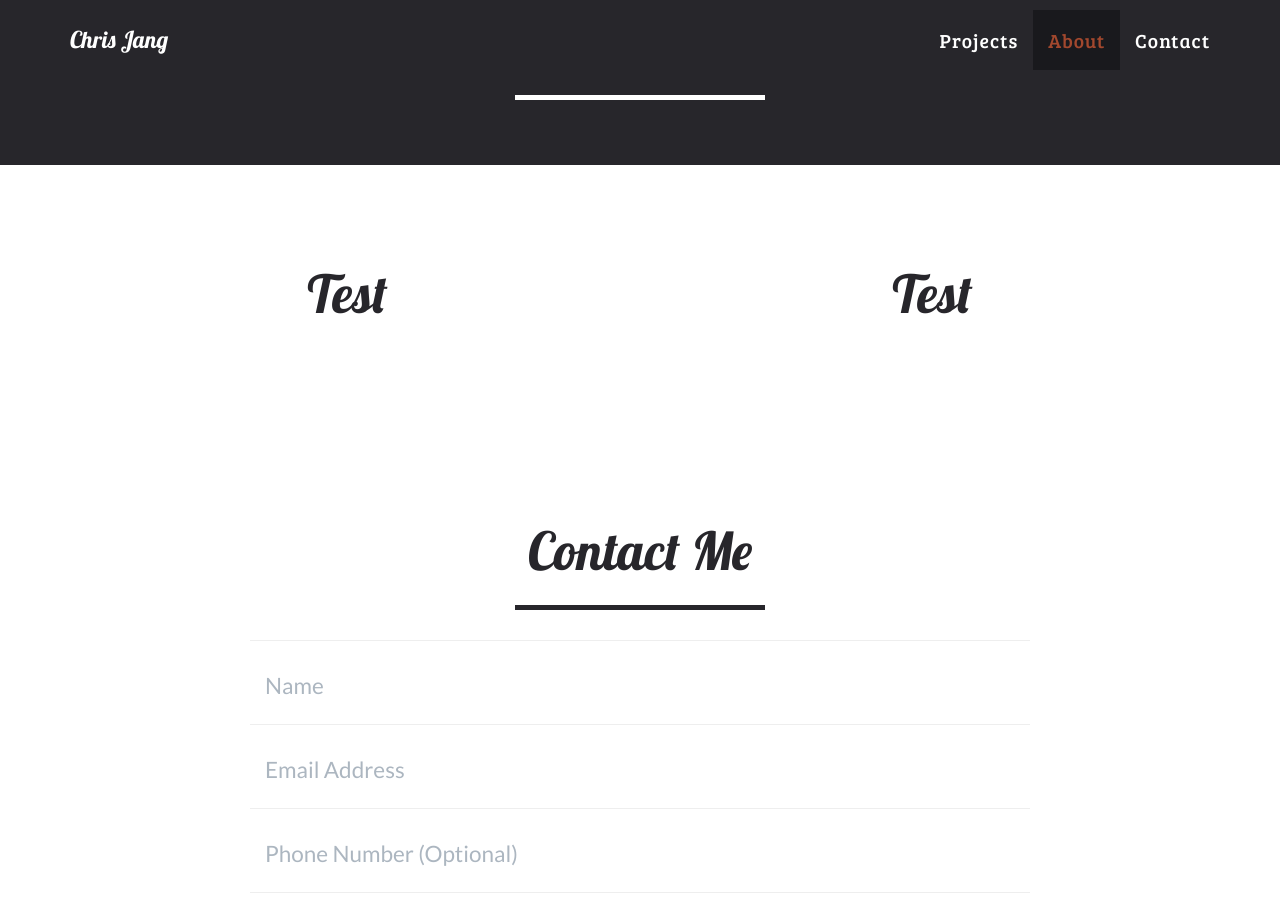
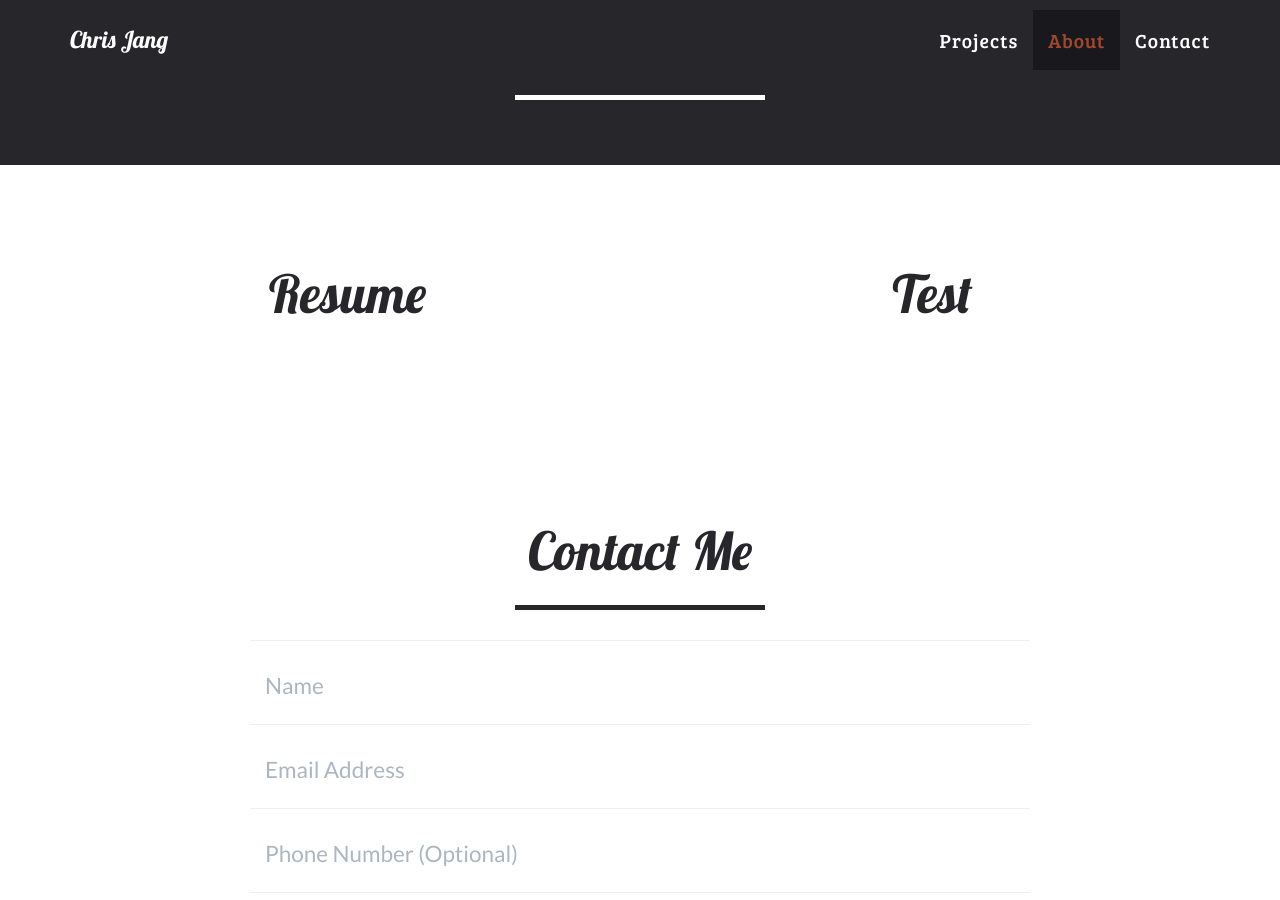
Before and after one commit to cjang5/cjang5.github.io, a Jekyll site: the page built from index.html, in a window 1280 px wide and 900 px high, scrolled down 2135 px. Built offline with Jekyll 4.4.1, drawn with Linux system fonts in a browser that asks for light colours.

Commit message:
Changed text

```diff
--- a/_includes/contact.html
+++ b/_includes/contact.html
@@ -16,7 +16,7 @@
 	    <div class="row">
 		<div class="col-lg-6 text-center">
 		    <div class="resume">
-			<h2>Test</h2>
+			<h2>Resume</h2>
 		    </div>
 		</div>
 
```
